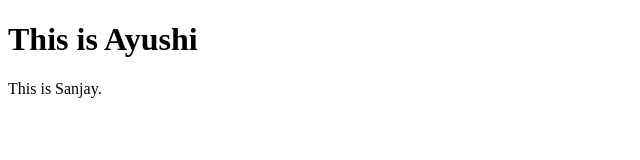
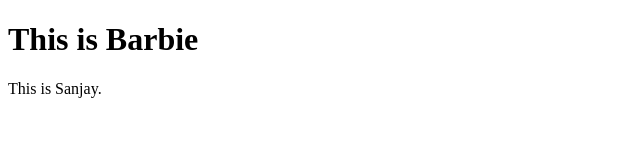
Before and after one commit to laxmanchavan05/helloworld, a plain HTML site: page index.html in a window 1280 px wide. Shown: the full height of the page, 0-640 px from the left. Drawn offline with Linux system fonts and the light colour scheme.

Commit message:
Update index.html

```diff
--- a/index.html
+++ b/index.html
@@ -5,7 +5,7 @@
 </head>
 <body>
 
-<h1>This is Ayushi</h1>
+<h1>This is Barbie</h1>
 <p>This is Sanjay.</p>
 
 </body>
```
